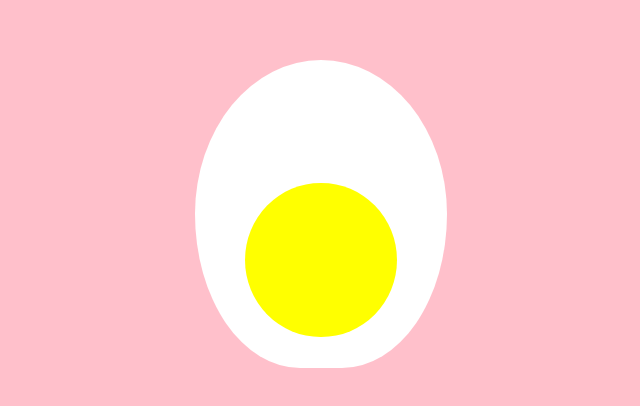
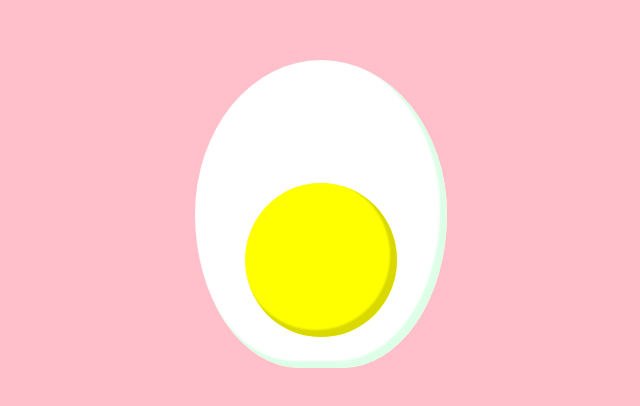
Before and after one commit to Carochan/happyEgg, a plain HTML site: page index.html in a window 1280 px wide. Shown: the part 196-602 px from the top of the page, without its empty margins (319-959 px from the left). Drawn offline with Linux system fonts and the light colour scheme.

Commit message:
Add white part and yok shadow

```diff
--- a/styles.css
+++ b/styles.css
@@ -27,7 +27,7 @@ body {
   border-top-right-radius: 60% 60%;
   border-bottom-left-radius: 50% 60%;
   border-bottom-right-radius: 50% 60%;
-
+  box-shadow: inset -5px -5px 2px 2px #DDFFE7;
  }
  .yok {
   width: 60%;
@@ -37,4 +37,5 @@ body {
   position: relative;
   top: 40%;
   left: 20%;
+  box-shadow: inset -5px -5px 2px 2px #D9D900;
  }
```
